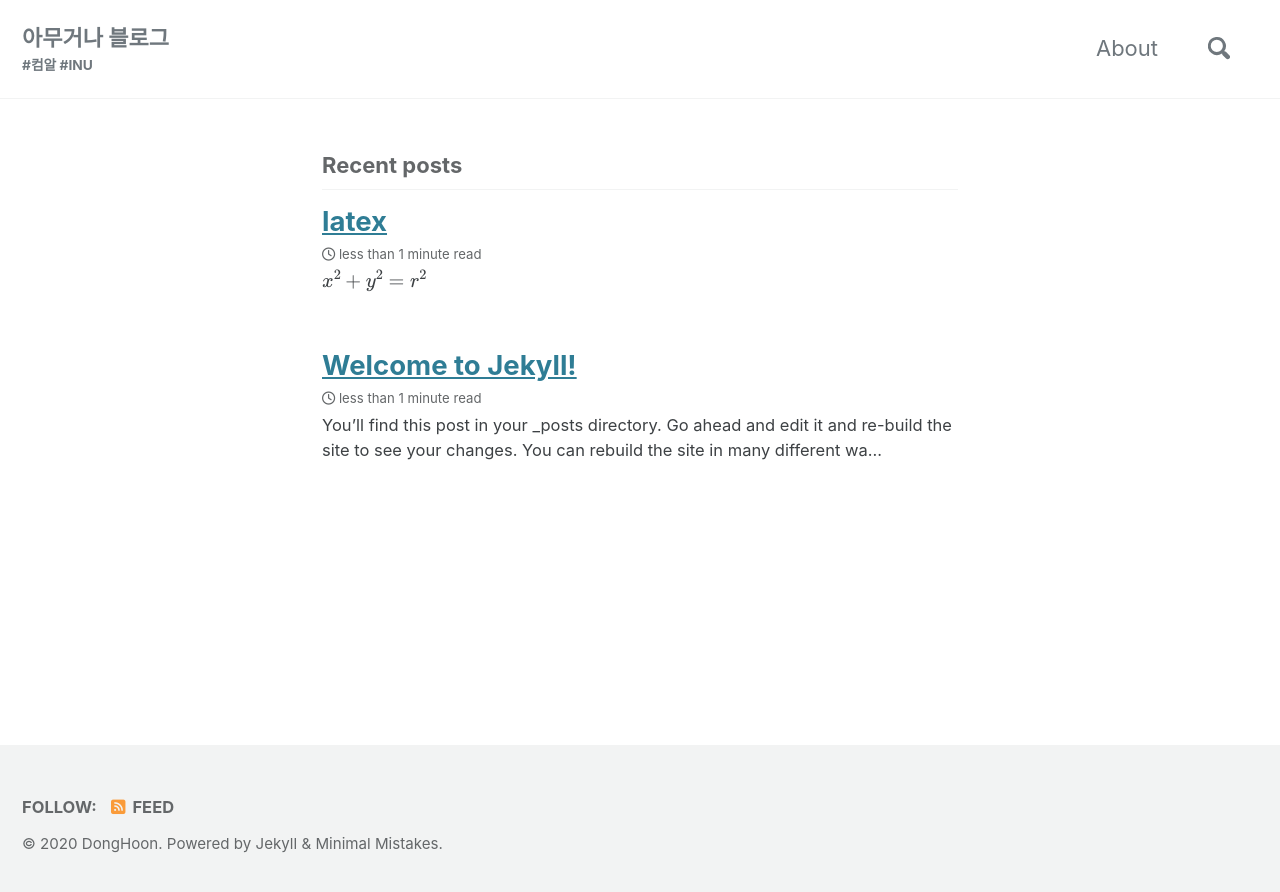
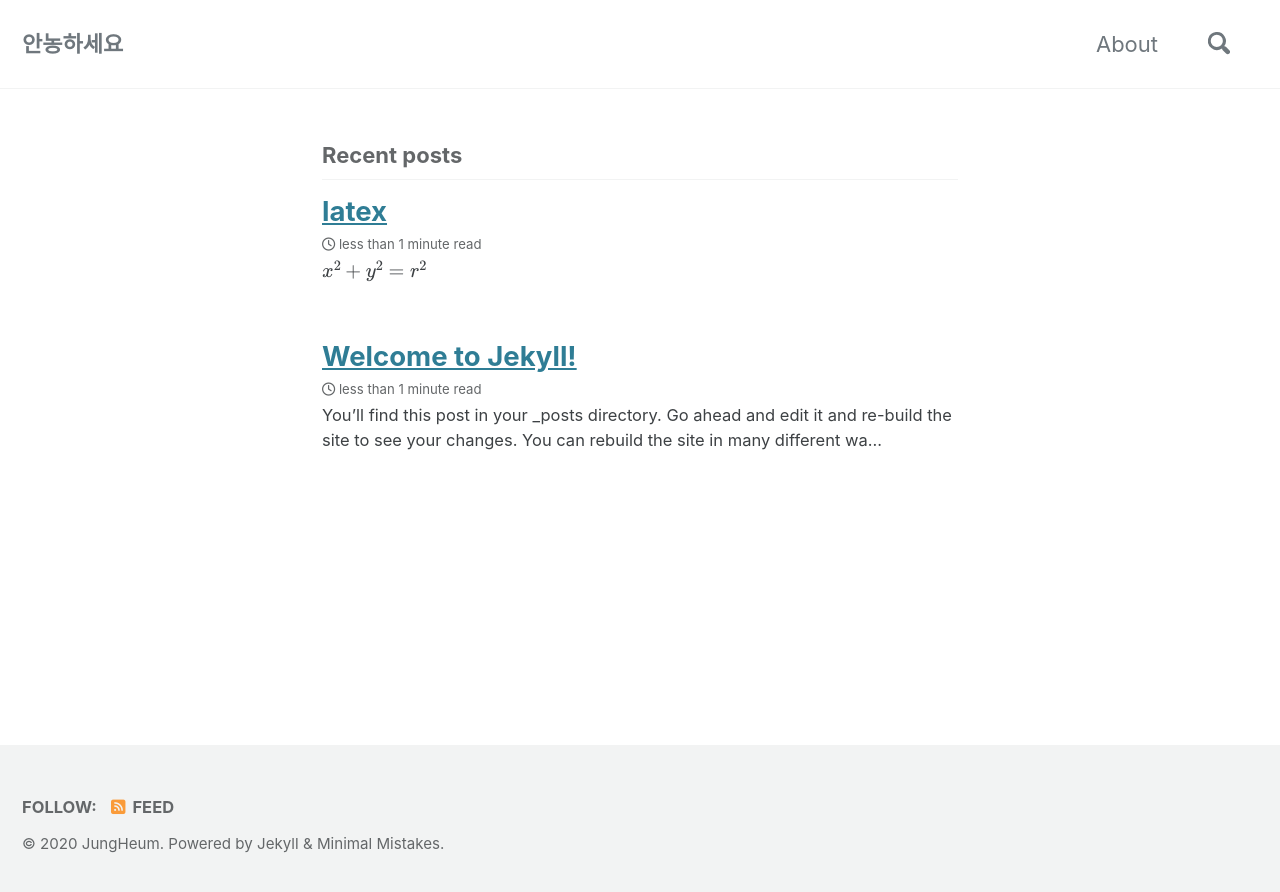
Before and after one commit to realbb/realbb.github.io, a Jekyll site: the page built from index.markdown, in a window 1280 px wide. Shown: the top 892 px of the page. Built offline with Jekyll 4.4.1, drawn with Linux system fonts in a browser that asks for light colours; cached includes are drawn as plain includes; nearby versions of some CDN libraries; formulas are drawn with MathJax 3; the list of posts is cut into pages by our own code.

Commit message:
CA class

```diff
--- a/_config.yml
+++ b/_config.yml
@@ -16,14 +16,14 @@ minimal_mistakes_skin    : "default" # "air", "aqua", "contrast", "dark", "dirt"
 
 # Site Settings
 locale                   : "en-US"
-title                    : "아무거나 블로그"
+title                    : "안농하세요"
 title_separator          : "-"
-subtitle                 : "#컴알 #INU" # site tagline that appears below site title in masthead
-name                     : "DongHoon"
+subtitle                 : "" # site tagline that appears below site title in masthead
+name                     : "JungHeum"
 description              : "An amazing website."
 url                      : # the base hostname & protocol for your site e.g. "https://mmistakes.github.io"
 baseurl                  : # the subpath of your site, e.g. "/blog"
-repository               : "hxxn85/hxxn85.github.io" # GitHub username/repo-name e.g. "mmistakes/minimal-mistakes"
+repository               : "realbb/realbb.github.io" # GitHub username/repo-name e.g. "mmistakes/minimal-mistakes"
 teaser                   : # path of fallback teaser image, e.g. "/assets/images/500x300.png"
 logo                     : # path of logo image to display in the masthead, e.g. "/assets/images/88x88.png"
 masthead_title           : # overrides the website title displayed in the masthead, use " " for no title
@@ -93,18 +93,18 @@ analytics:
 
 # Site Author
 author:
-  name             : "DongHoon"
+  name             : "JungHeum"
   avatar           : # path of avatar image, e.g. "/assets/images/bio-photo.jpg"
-  bio              : "Part-time Instructor"
-  location         : "Room No. 203"
-  email            : "dhkim_85@inu.ac.kr"
+  bio              : "코딩 잘하고프다"
+  location         : "Seoul"
+  email            : "realbb526@gmail.com"
   links:
     - label: "Email"
       icon: "fas fa-fw fa-envelope-square"
       # url: mailto:your.name@email.com
     - label: "Website"
       icon: "fas fa-fw fa-link"
-      url: "http://hxxn85.team"
+      # url: ""
     - label: "Twitter"
       icon: "fab fa-fw fa-twitter-square"
       # url: "https://twitter.com/"
@@ -113,7 +113,7 @@ author:
       # url: "https://facebook.com/"
     - label: "GitHub"
       icon: "fab fa-fw fa-github"
-      url: "https://github.com/hxxn85"
+      url: "https://github.com/realbb"
     - label: "Instagram"
       icon: "fab fa-fw fa-instagram"
       # url: "https://instagram.com/"
```
Also changed, not shown: Gemfile.lock.
